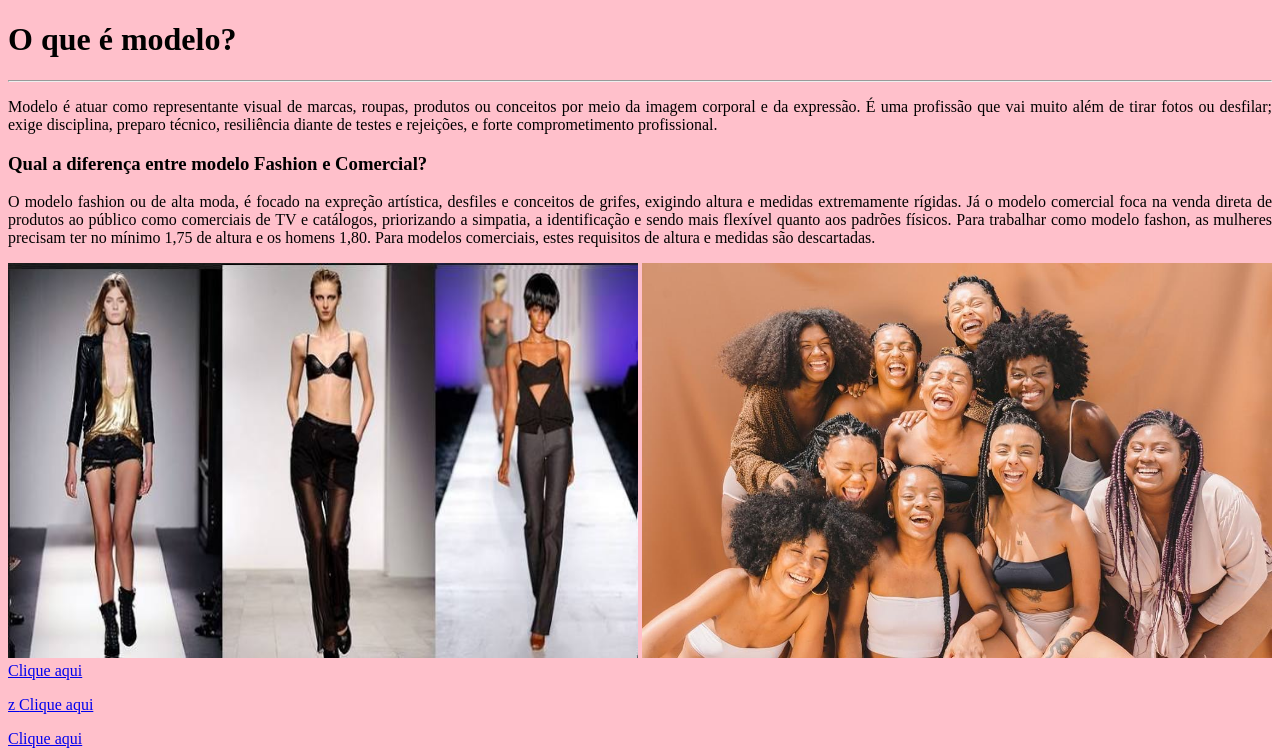
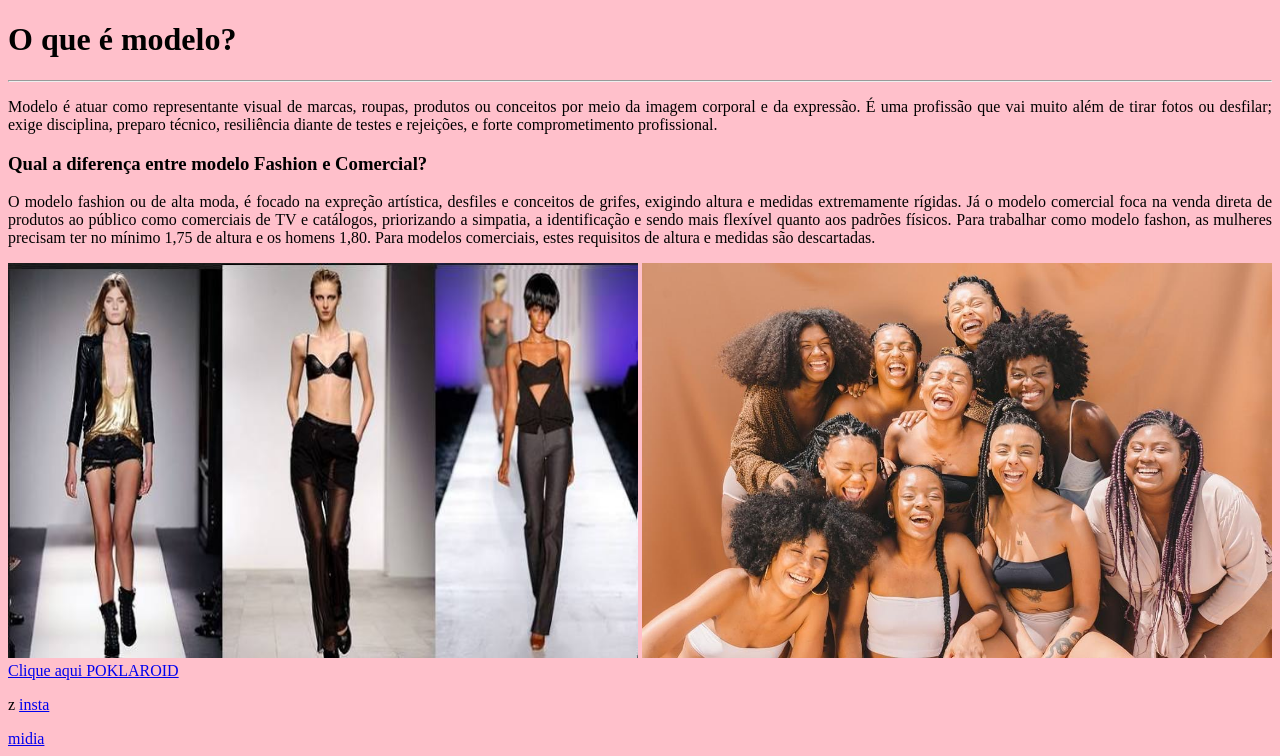
Before and after one commit to 189328/Mundo-da-moda-, a plain HTML site: page index.html in a window 1280 px wide. Shown: the part 703-1459 px from the top of the page. Drawn offline with Linux system fonts and the light colour scheme.

Commit message:
Add files via upload

```diff
--- a/index.html
+++ b/index.html
@@ -18,12 +18,12 @@
 		<img src="images (1).jpg".jpg width= "630" height="395">
 		<img src="sororidade-entre-mulheres-negras.jpg" width= "630" height="395";>
 
-		<a href= "Polaroids.html" </a> Clique aqui
+		<a href= "Polaroids.html">Clique aqui POKLAROID</a>
 
 		<p> </p>z
-		<a href= "Instagran.html" </a> Clique aqui
+		<a href= "Instagran.html">insta </a>
 		<p> </p>
-		<a href= "midiasocial.html" </a> Clique aqui
+		<a href= "midiasocial.html">midia </a>
 
 	</body>
 
```
